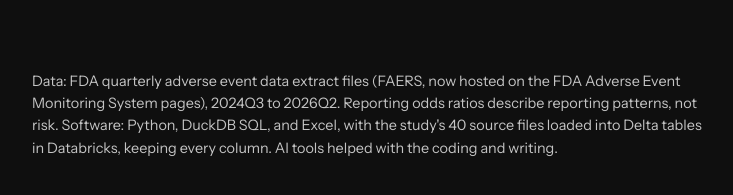
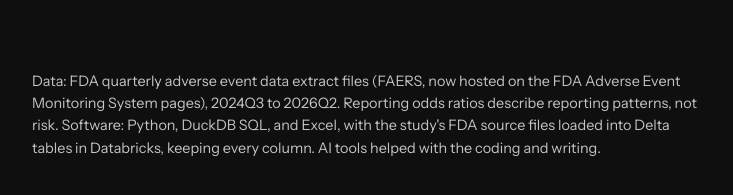
Before and after one commit to anibose11/anibose11.github.io, a plain HTML site: page projects/adverse-event-robustness/index.html in a window 1280 px wide. Shown: the part 10805-11000 px from the top of the page, without its empty margins (128-861 px from the left). Drawn offline with Linux system fonts and the light colour scheme.

Commit message:
Tidy a software line

```diff
--- a/projects/adverse-event-robustness/index.html
+++ b/projects/adverse-event-robustness/index.html
@@ -135,7 +135,7 @@
 </main>
 <footer><div class="inner">
 
-<p>Data: FDA quarterly adverse event data extract files (FAERS, now hosted on the FDA Adverse Event Monitoring System pages), 2024Q3 to 2026Q2. Reporting odds ratios describe reporting patterns, not risk. Software: Python, DuckDB SQL, and Excel, with the study's 40 source files loaded into Delta tables in Databricks, keeping every column. AI tools helped with the coding and writing.</p>
+<p>Data: FDA quarterly adverse event data extract files (FAERS, now hosted on the FDA Adverse Event Monitoring System pages), 2024Q3 to 2026Q2. Reporting odds ratios describe reporting patterns, not risk. Software: Python, DuckDB SQL, and Excel, with the study's FDA source files loaded into Delta tables in Databricks, keeping every column. AI tools helped with the coding and writing.</p>
 </div></footer>
 <script src="assets/explorer.js?v=1450c92a"></script>
 </body>
```
